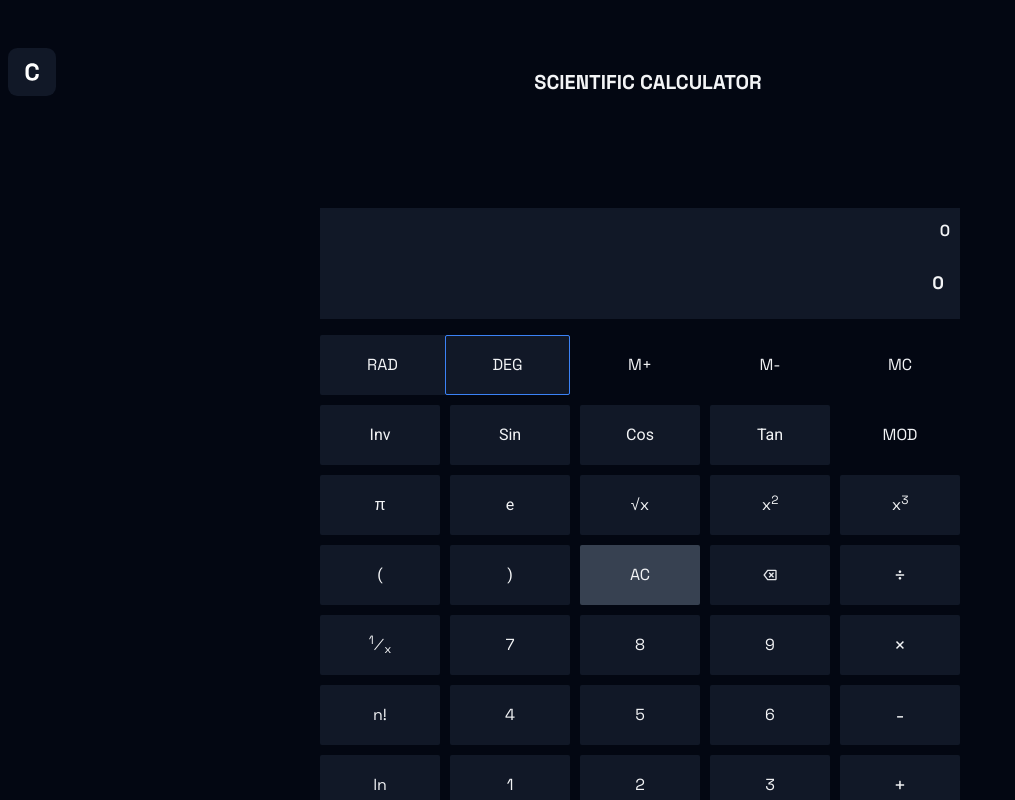
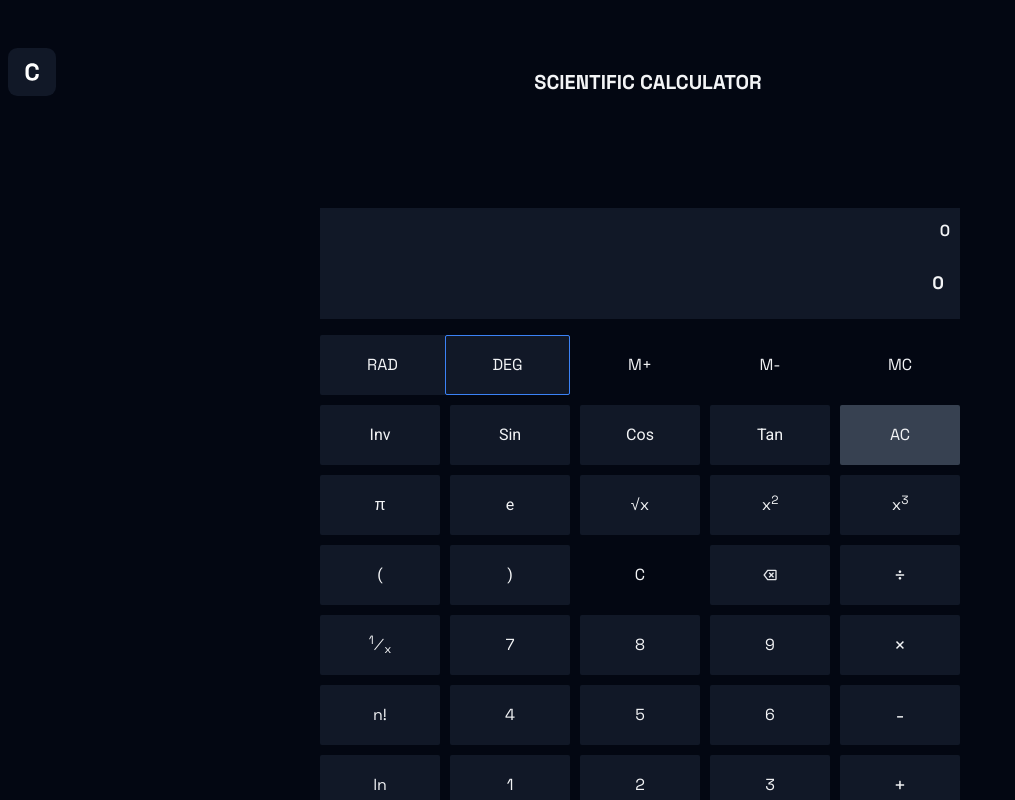
Before and after one commit to blueorionn/calculator, a Next.js app: page /scientific in a window 1280 px wide. Shown: the top 800 px of the page, without its empty margins (0-1015 px from the left). Built offline with nearby package versions, Linux system fonts and the light colour scheme.

Commit message:
modified layout, added clear button

```diff
--- a/src/calculators/scientific/ScientificCalculator.tsx
+++ b/src/calculators/scientific/ScientificCalculator.tsx
@@ -77,7 +77,7 @@ export default function ScientificCalculator() {
                 <SinButton state={state} dispatch={dispatch} />
                 <CosButton state={state} />
                 <TanButton state={state} />
-                <button type="button">MOD</button>
+                <ClearAllButton dispatch={dispatch} />
               </div>
               <div aria-label="row_one" className="grid grid-cols-5 gap-2.5">
                 <PiButton dispatch={dispatch} />
@@ -89,7 +89,7 @@ export default function ScientificCalculator() {
               <div aria-label="row_one" className="grid grid-cols-5 gap-2.5">
                 <ParenthesisLeft />
                 <ParenthesisRight />
-                <ClearAllButton dispatch={dispatch} />
+                <button type="button">C</button>
                 <DeleteButton dispatch={dispatch} />
                 <DivisionButton dispatch={dispatch} />
               </div>
```
